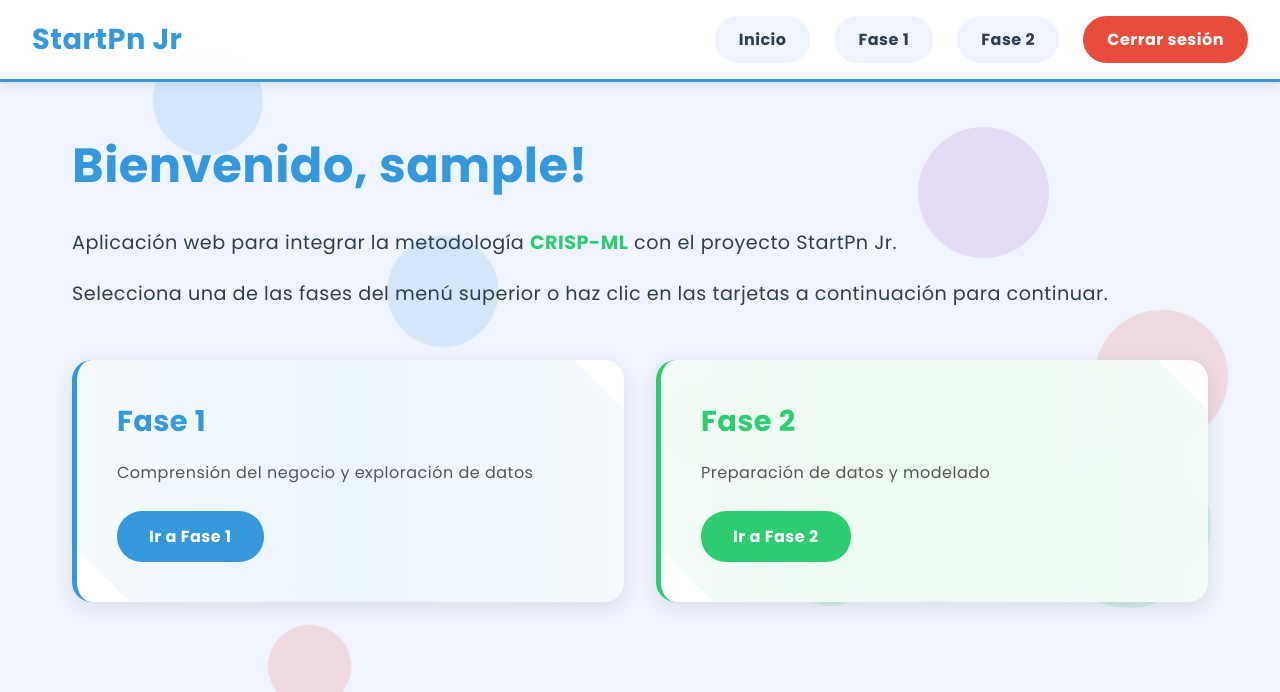
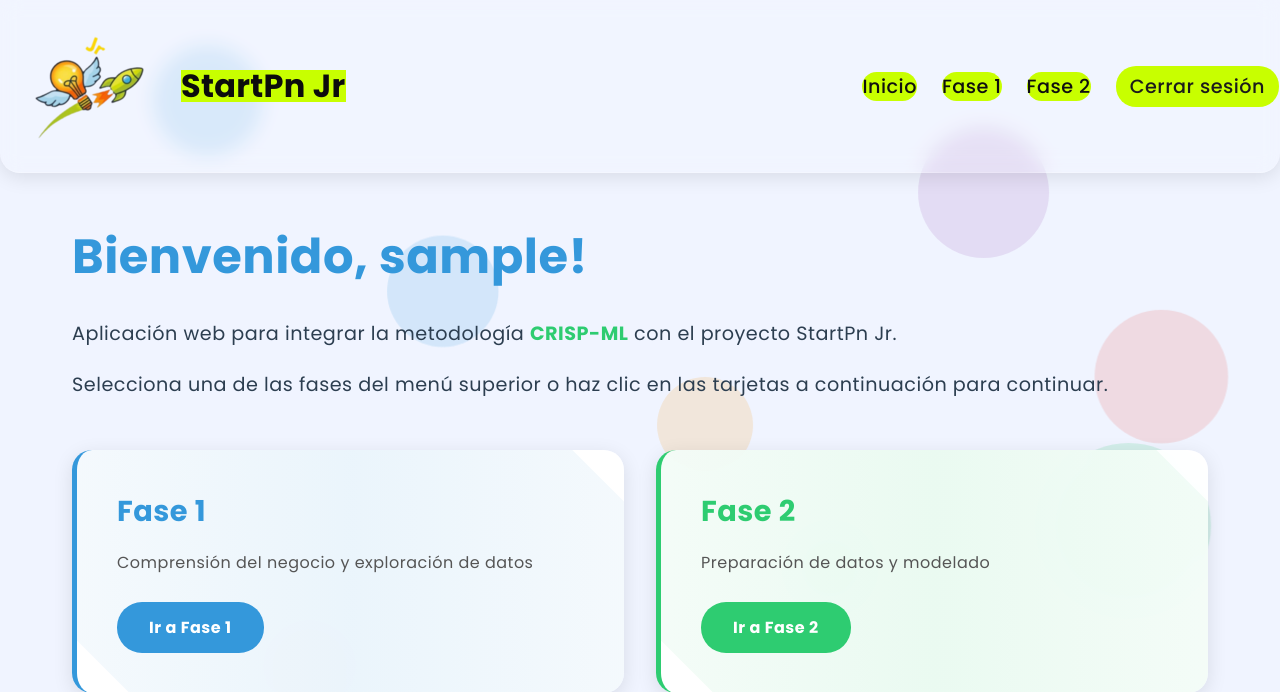
Before and after one commit to catabernal2003-png/Aula-Espejo, a Flask app: page /home in a window 1280 px wide. Shown: the top 692 px of the page. Run offline with Flask 3, Linux system fonts and the light colour scheme; the visitor is signed in with stand-in values (Sample User, id 1).

Commit message:
A la parte del home aplicamos diseño e imagen

```diff
--- a/static/home_style.css
+++ b/static/home_style.css
@@ -140,57 +140,100 @@ body {
 
 /* Navbar */
 .navbar {
-    background: rgba(255, 255, 255, 0.95);
-    backdrop-filter: blur(10px);
-    border-bottom: 3px solid var(--primary-color);
-    padding: 1rem 2rem;
     display: flex;
     justify-content: space-between;
     align-items: center;
-    box-shadow: 0 2px 10px rgba(0, 0, 0, 0.1);
-    position: relative;
-    z-index: 100;
+    padding: 0.1px 1px;
+    background: rgba(255, 255, 255, 0.12);
+    backdrop-filter: blur(10px);
+    border-bottom: 1px solid rgba(255, 255, 255, 0.2);
+    border-radius: 0 0 20px 20px;
+    box-shadow: 0 4px 20px rgba(0, 0, 0, 0.1);
 }
 
-.nav-brand h2 {
-    color: var(--primary-color);
-    font-size: 1.8rem;
-    font-weight: 700;
+/* --- Contenedor del logo y título --- */
+.nav-left {
+    display: flex;
+    align-items: center;
+    gap: 8px;
 }
 
+.fondo-login {
+    width: 50px;       /* Ajusta el tamaño según sea necesario */
+    height: auto;      /* Mantiene la proporción de la imagen */
+    object-fit: contain; /* Asegura que la imagen se ajuste dentro del contenedor */
+    margin-right: 8px; /* Espacio entre la imagen y el texto */
+}
+
+/* --- Texto del título junto al logo --- */
+.nav-brand h2 {
+    font-size: 1.1em;  /* 🔹 apenas más grande que la imagen */
+    margin: 0;
+    line-height: 1;
+    color: #ffffff;
+    font-weight: 600;
+}
+/* --- Texto “StartPn Jr” ajustado al tamaño del logo --- */
+.nav-title {
+    font-size: 2em;    /* 🔹 casi del mismo tamaño que el logo */
+    font-weight: 600;
+    background-color: #c8ff00;
+    color: #0c0c0c;
+    letter-spacing: 0.3px;
+    line-height: 1;
+}
+
+/* --- Enlaces del menú --- */
 .nav-links {
     display: flex;
-    gap: 1.5rem;
     align-items: center;
+    gap: 25px;
 }
 
 .nav-link {
-    color: var(--color);
     text-decoration: none;
-    padding: 0.7rem 1.5rem;
-    border-radius: 25px;
-    transition: all 0.3s ease;
-    font-weight: 600;
-    background: var(--background);
+    background-color: #c8ff00;
+    color: #0f0f0f;
+    font-family: 'Poppins', sans-serif;
+    font-size: 1.2em;
+    font-weight: 500;
+    border-radius: 20px;
+    position: relative;
+    transition: color 0.3s ease;
+}
+
+/* --- Efecto al pasar el mouse --- */
+.nav-link::after {
+    content: "";
+    position: absolute;
+    width: 0%;
+    height: 2px;
+    bottom: -4px;
+    left: 0;
+    background-color: #00c3ff;
+    transition: width 0.3s;
 }
 
 .nav-link:hover {
-    background: var(--primary-color);
-    color: white;
-    transform: translateY(-2px);
-    box-shadow: 0 4px 15px rgba(52, 152, 219, 0.3);
+    color: #00c3ff;
 }
 
-.nav-link.logout {
-    background: var(--accent-color);
-    color: white;
+.nav-link:hover::after {
+    width: 100%;
 }
 
-.nav-link.logout:hover {
-    background: #c0392b;
-    box-shadow: 0 4px 15px rgba(231, 76, 60, 0.3);
+/* --- Enlace de cerrar sesión destacado --- */
+.logout {
+    background-color: #c8ff00;
+    color: #1b1b1b;
+    padding: 6px 14px;
+    border-radius: 20px;
+    transition: 0.3s;
 }
 
+.logout:hover {
+    background-color: #0090c7;
+}
 /* Container */
 .container {
     max-width: 1200px;
--- a/static/style.css
+++ b/static/style.css
@@ -66,6 +66,7 @@ h1 {
     display: block;
     padding: 14.5px;
     width: 100%;
+    left: 50%;
     margin: 2rem 0;
     color: var(--color);
     outline: none;
--- a/templates/base.html
+++ b/templates/base.html
@@ -22,8 +22,9 @@
 
     {% if session.get('user') %}
   <nav class="navbar">
-        <div class="nav-brand">
-            <h2>StartPn Jr</h2>
+    <div class="nav-left">
+        <img src="{{ url_for('static', filename='/img/Fondo-login.png') }}" alt="Fondo login" class="Fondo-login">
+        <span class="nav-title">StartPn Jr</span>
     </div>
     <div class="nav-links">
         <a href="{{ url_for('home') }}" class="nav-link">Inicio</a>
@@ -32,6 +33,7 @@
         <a href="{{ url_for('logout') }}" class="nav-link logout">Cerrar sesión</a>
     </div>
 </nav>
+
     {% endif %}
     <div class="container">
         {% block content %}{% endblock %}
```
Also changed, not shown: templates/loading.html (+12 -16 lines), static/img/Fondo-login.png. Lines whose indentation alone changed are shown as unchanged.
